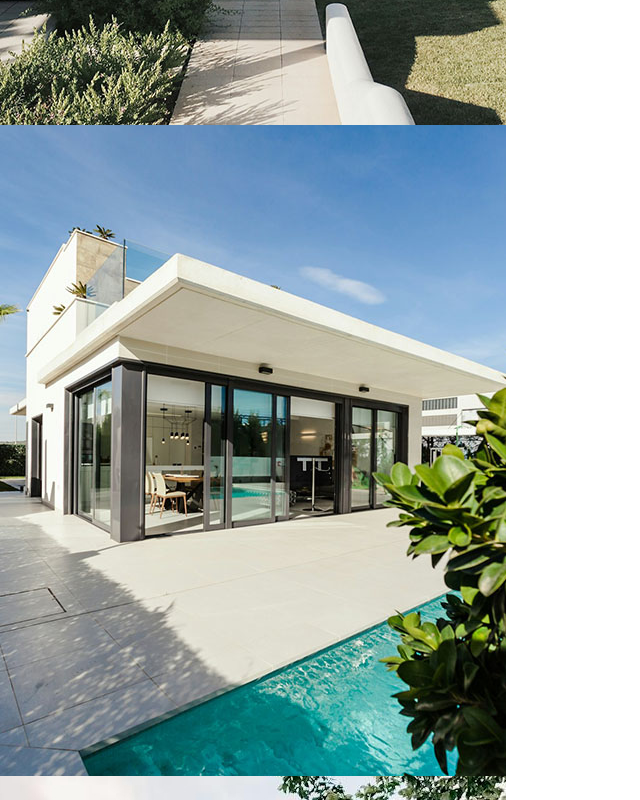
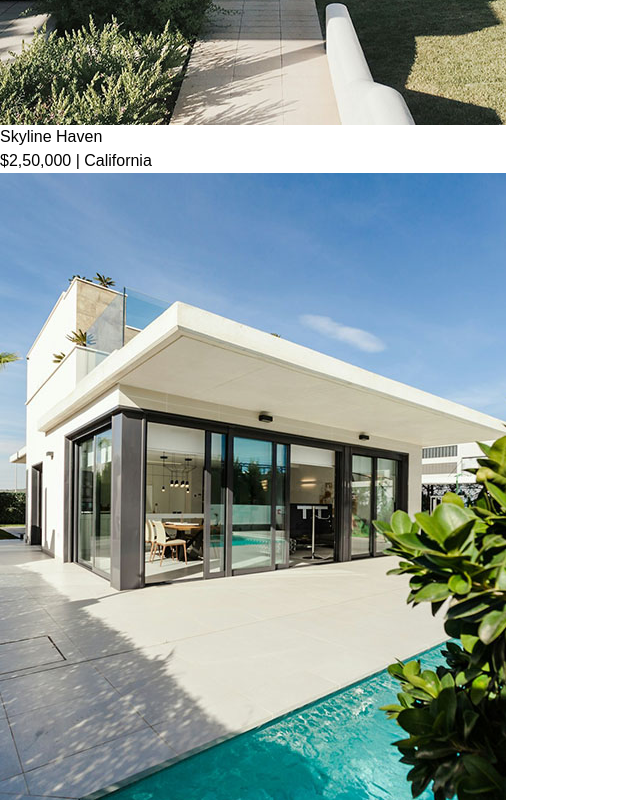
Before and after one commit to thekamiyeoladipo/real-estate-website, a React (Vite) app: page / in a window 1280 px wide. Shown: the part 2080-2880 px from the top of the page, without its empty margins (0-640 px from the left). Built offline with nearby package versions, Linux system fonts and the light colour scheme.

Commit message:
Fix project location for Vista Verde and improve Projects component styling

```diff
--- a/src/assets/assets.js
+++ b/src/assets/assets.js
@@ -43,7 +43,7 @@ export const projectsData = [
     {
       title: "Vista Verde",
       price: "$2,50,000",
-      location: "San Francisco",
+      location: "Georgia",
       image: project_img_2
     },
     {
--- a/src/components/projects.jsx
+++ b/src/components/projects.jsx
@@ -27,7 +27,7 @@ const Projects = () => {
         Crafting Spaces, Building legacies-Explore Our Portfoilio
       </p>
       {/* slider buttons */}
-      <div className='flex justify-end items-centermb-8'>
+      <div className='flex justify-end items-center mb-8'>
         <button className='p-3 bg-gray-200 rounded mr-2' aria-label='Previous Project'>
           <img src={assets.left_arrow} alt="Previous" />
         </button>
@@ -41,7 +41,15 @@ const Projects = () => {
     <div className='flex gap-4 transition-transform duration-300 ease-in-out'>
      {projectsData.map((project, index) => (
       <div key={index} className="relative flex-shrink-0 w-full sm:w-1/4 mb-8">
-        <img src={project.image} alt={project.title} />
+        <img src={project.image} alt={project.title} className='w-full h-auto mb-14' />
+        <div className='absolute bottom-5 left-0 right-0 justify-center'>
+          <div className="inline-block bg-white w-3/4 px-4 py-2 shadow-md">
+           <h2 className='text-xl font-semibold text-gray-800'>{project.title}</h2>
+           <p>{project.price}<span> | </span>
+           {project.location}
+           </p>
+          </div>
+        </div>
       </div>
      ))}
     </div>
```
